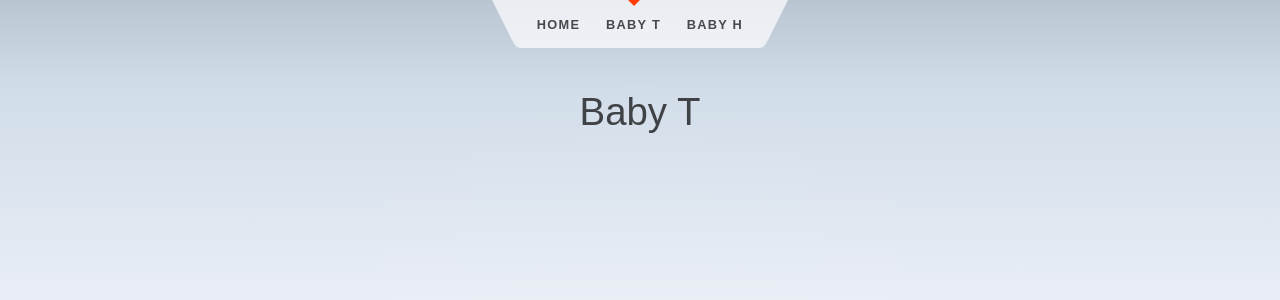
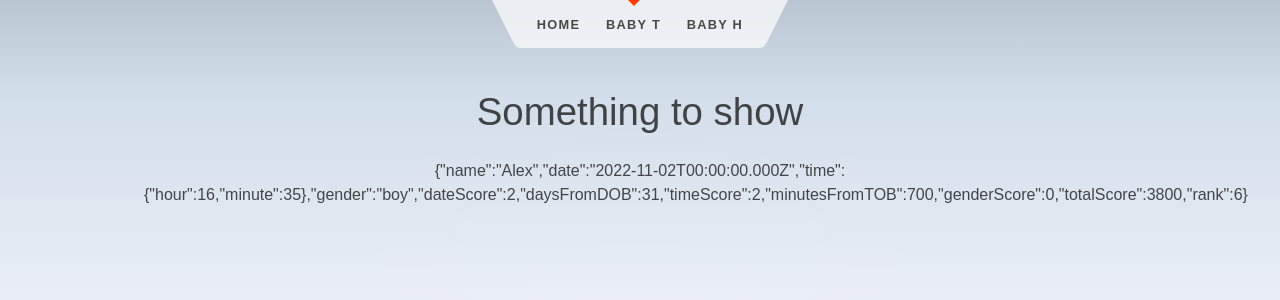
Before and after one commit to andrewwebbdeveloper/poll-baby, a SvelteKit app: page /baby-t in a window 1280 px wide. Shown: the top 300 px of the page. Built offline with nearby package versions, Linux system fonts and the light colour scheme.

Commit message:
init results component

```diff
--- /dev/null
+++ b/src/lib/Results.svelte
@@ -0,0 +1,20 @@
+<script>
+  import getTotal from './totalHelper.js'
+
+
+  export let guesses;
+  export let date;
+  export let time;
+  export let gender;
+
+  // const total = getTotal(guesses, date, time, gender)
+  const total = getTotal(guesses, new Date(`10/2/2022`), {hour: 4, minute: 15}, 'girl')
+
+</script>
+
+<div>
+  <h1>
+ Something to show
+  </h1>
+  <p style="font-size: 1rem">{JSON.stringify(total[0])}</p>
+</div>
--- /dev/null
+++ b/src/lib/totalHelper.js
@@ -0,0 +1,14 @@
+import { guesses } from './guesses.js';
+import { scoreByDates } from './scoreByDates.js';
+import { scoreByTime } from './scoreByTime.js';
+import { scoreByGender } from './scoreByGender.js';
+import { scoreTotal } from './scoreTotal.js';
+
+export default function (guesses, date, time, gender) {
+	let guessArray = guesses
+	guessArray = scoreByDates(guessArray, date);
+	guessArray = scoreByTime(guessArray, time);
+	guessArray = scoreByGender(guessArray, gender);
+
+	return scoreTotal(guessArray);
+}
--- a/src/routes/baby-t/+page.svelte
+++ b/src/routes/baby-t/+page.svelte
@@ -1,5 +1,6 @@
 <script>
-
+import Results from '$lib/Results.svelte'
+import {guesses} from '$lib/guesses.js'
 </script>
 
 <svelte:head>
@@ -8,7 +9,7 @@
 </svelte:head>
 
 <div>
-<h1>Baby T</h1>
+<h1><Results guesses={guesses.T}/></h1>
 </div>
 
 <style>
```
